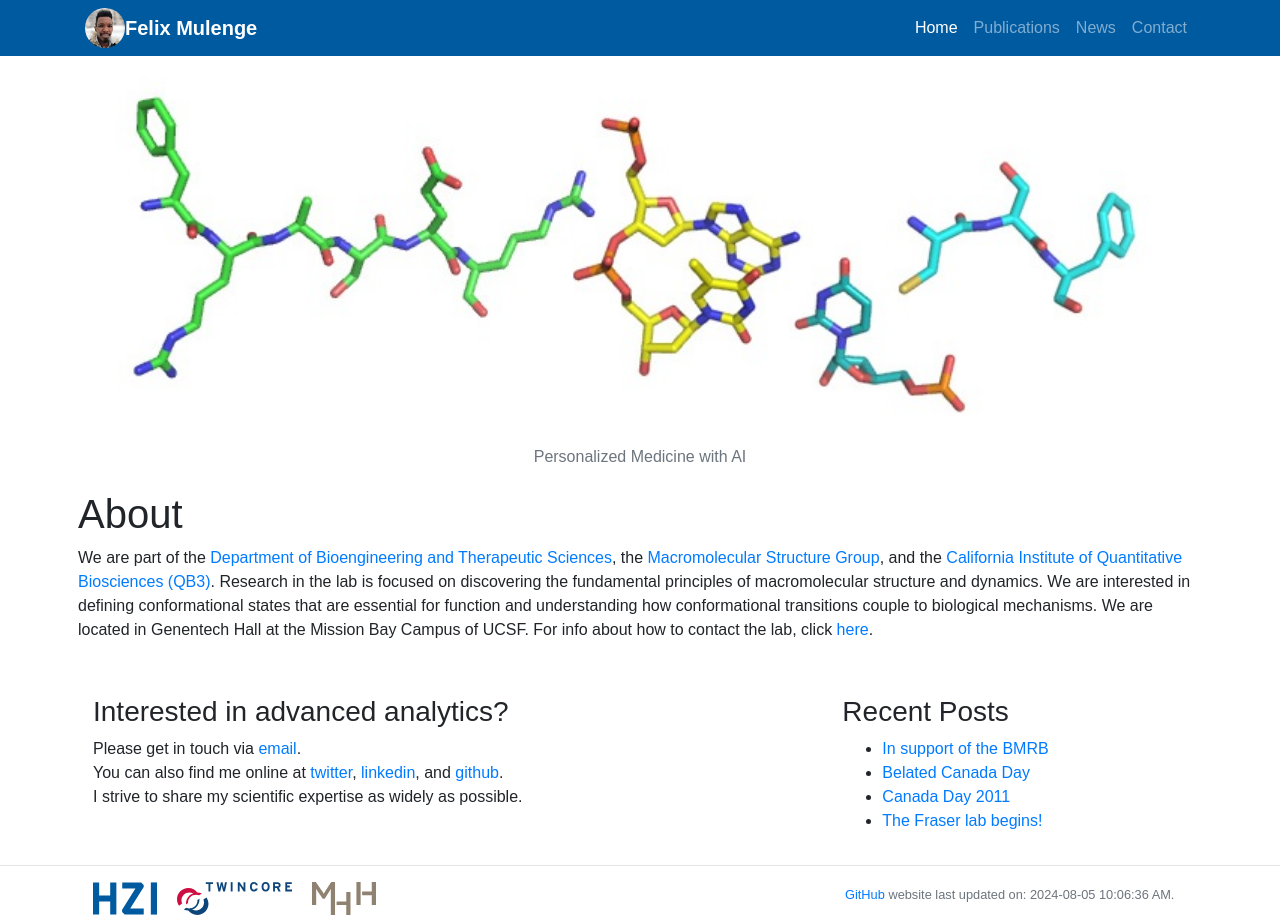
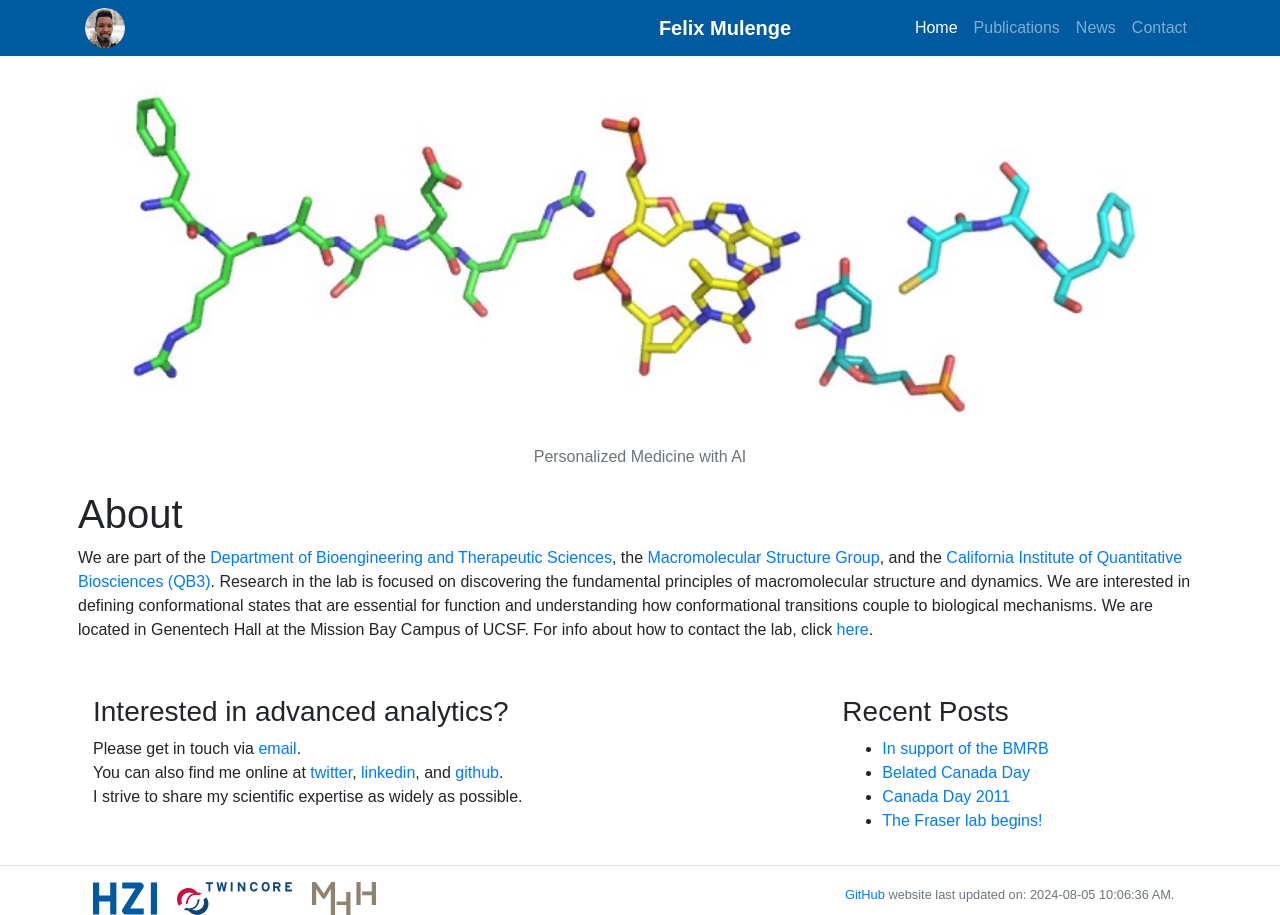
Before and after one commit to fmulenge/fmulenge.github.io, a Jekyll site: the page built from index.md, in a window 1280 px wide. Built offline with Jekyll 4.4.1, drawn with Linux system fonts in a browser that asks for light colours.

Commit message:
Update custom.css

```diff
--- a/static/css/custom.css
+++ b/static/css/custom.css
@@ -98,8 +98,8 @@ blockquote {
 .navbar-brand {
     position: absolute;
     width: 100%;
-    text-align: left;
-    margin-left: 40px;
+    text-align: center;
+    margin-left: 0px;
 }
 
 .navbar-brand img {
```
